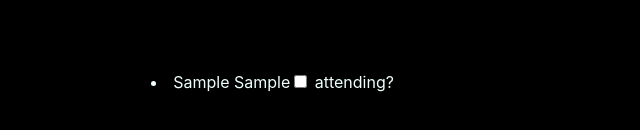
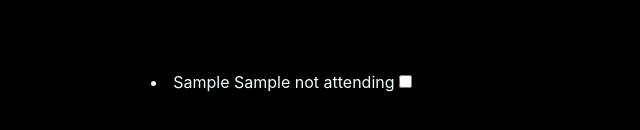
Before and after one commit to BettySosterics/react-guest-list-app, a React app: page / in a window 1280 px wide. Both pictures are taken after typing "Sample", "Sample" into the empty fields and a click on the button "ADD GUEST". Shown: the part 346-476 px from the top of the page, without its empty margins (319-959 px from the left). Built offline with nearby package versions, Linux system fonts and the light colour scheme.

Commit message:
Fix showing guests upon adding the names

```diff
--- a/src/AppTest.js
+++ b/src/AppTest.js
@@ -39,7 +39,7 @@ export default function AppTest() {
     const newGuest = {
       firstName,
       lastName,
-      attending: false,
+      isAttending,
       // uuid: newUserId,
     };
     setGuests([...guests, newGuest]);
@@ -107,11 +107,12 @@ export default function AppTest() {
               </div>
             ))}
           </div> */}
-          {guests.map((guest) => {
+          {guests.map((guest, index) => {
             return (
-              <div key="guest-list-id">
+              <div key={`{index-${index.id}`}>
                 <li>
-                  {guest.firstName} {guest.lastName}
+                  {guest.firstName} {guest.lastName}{' '}
+                  {guest.isAttending ? 'attending' : 'not attending'}
                   <input
                     type="checkbox"
                     checked={isAttending}
@@ -119,93 +120,12 @@ export default function AppTest() {
                       setIsAttending(event.currentTarget.checked);
                     }}
                   />{' '}
-                  attending?
-                  {/* {guest.attending ? 'Attending' : 'Not Attending'}{' '} */}
-                  {/* {guest.attending === isAttending
-                    ? 'attending'
-                    : 'not attending'} */}
                 </li>
               </div>
             );
           })}
-
-          {/* {isAttending ? 'attending' : 'not attending'} */}
         </div>
       </main>
     </>
   );
 }
-
-// const people = [
-//   {
-//     name: {
-//       first: '',
-//       last: '',
-//     },
-//     uuid: '0',
-//   },
-//   {
-//     name: {
-//       first: '',
-//       last: '',
-//     },
-//     uuid: '1',
-//   },
-// ];
-
-// export default function ExampleArrayOfObjectsInReact() {
-//   const [users, setUsers] = useState(people);
-//   return (
-//     <div>
-//       {users.map((user) => {
-//         return (
-//           <div key={`user-profile-${user.uuid}`}>
-//             <h2>
-//               {user.name.first} {user.name.last}
-//             </h2>
-
-//             <hr />
-//           </div>
-//         );
-//       })}
-//       <button
-//         onClick={() => {
-//           const newUserId = users[users.length - 1].uuid + 1;
-//           const newUser = {
-//             name: {
-//               first: 'Derek',
-//               last: 'Gonzales',
-//             },
-//             uuid: newUserId,
-//           };
-//           // // 1. Create a copy of the current state
-//           const newPeople = [...users]; // spread operator
-//           // // 2. Update the copy created in step 1
-//           newPeople.push(newUser);
-//           // // 3. Set the state to the old state
-//           setUsers(newPeople);
-//           setUsers([...users, newUser]);
-//         }}
-//       >
-//         Add new user
-//       </button>
-
-//       <button
-//         onClick={() => {
-//           const newPeople = [...users];
-//           newPeople.pop();
-//           setUsers(newPeople);
-//         }}
-//       >
-//         Delete last user
-//       </button>
-//       {/* <h2>
-//         {users.name.title} {users.name.first} {users.name.last}
-//       </h2>
-//       <div>
-//         Location: {users.location.city}, {users.location.country}
-//       </div>
-//       <div>Email: {users.email}</div> */}
-//     </div>
-//   );
-// }
```
